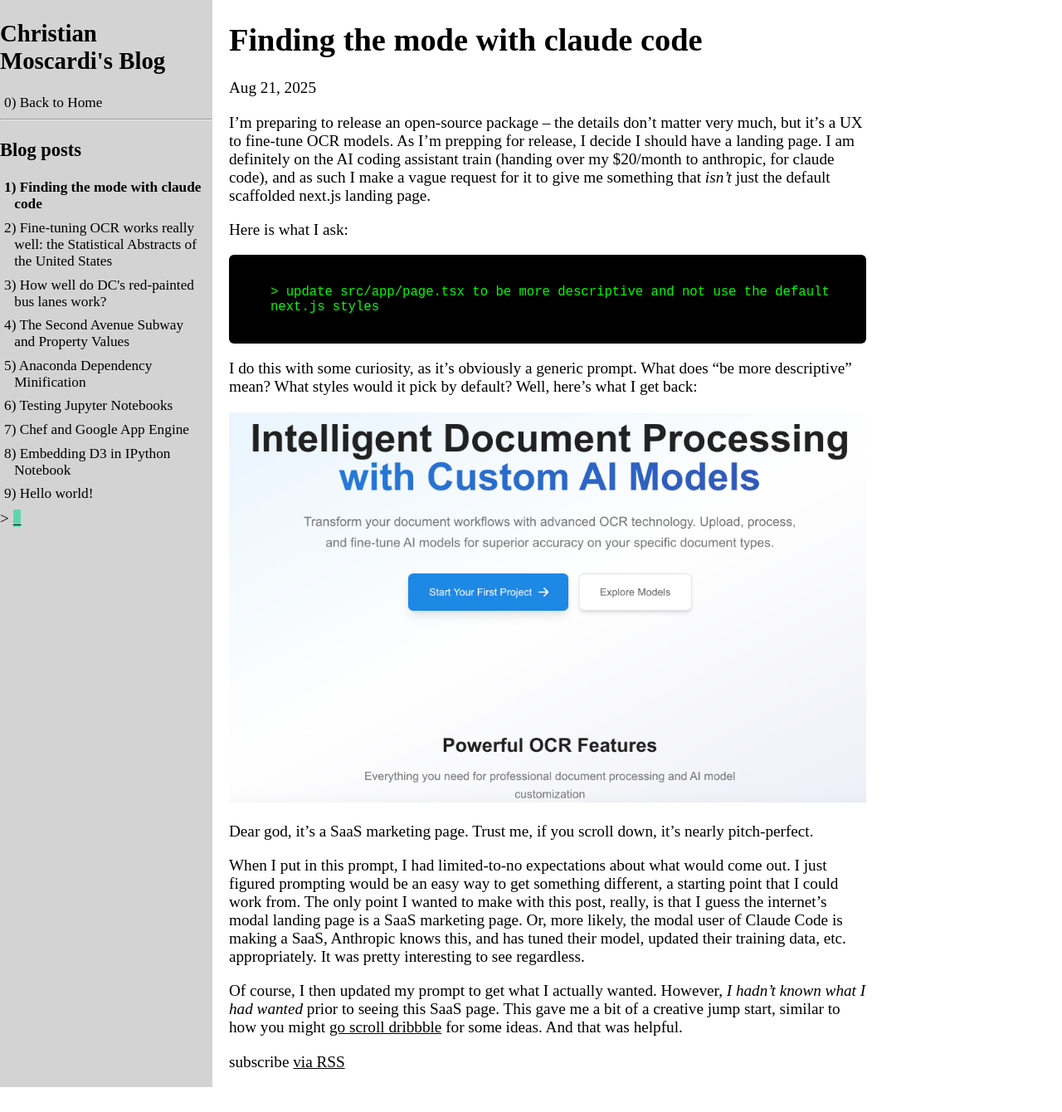
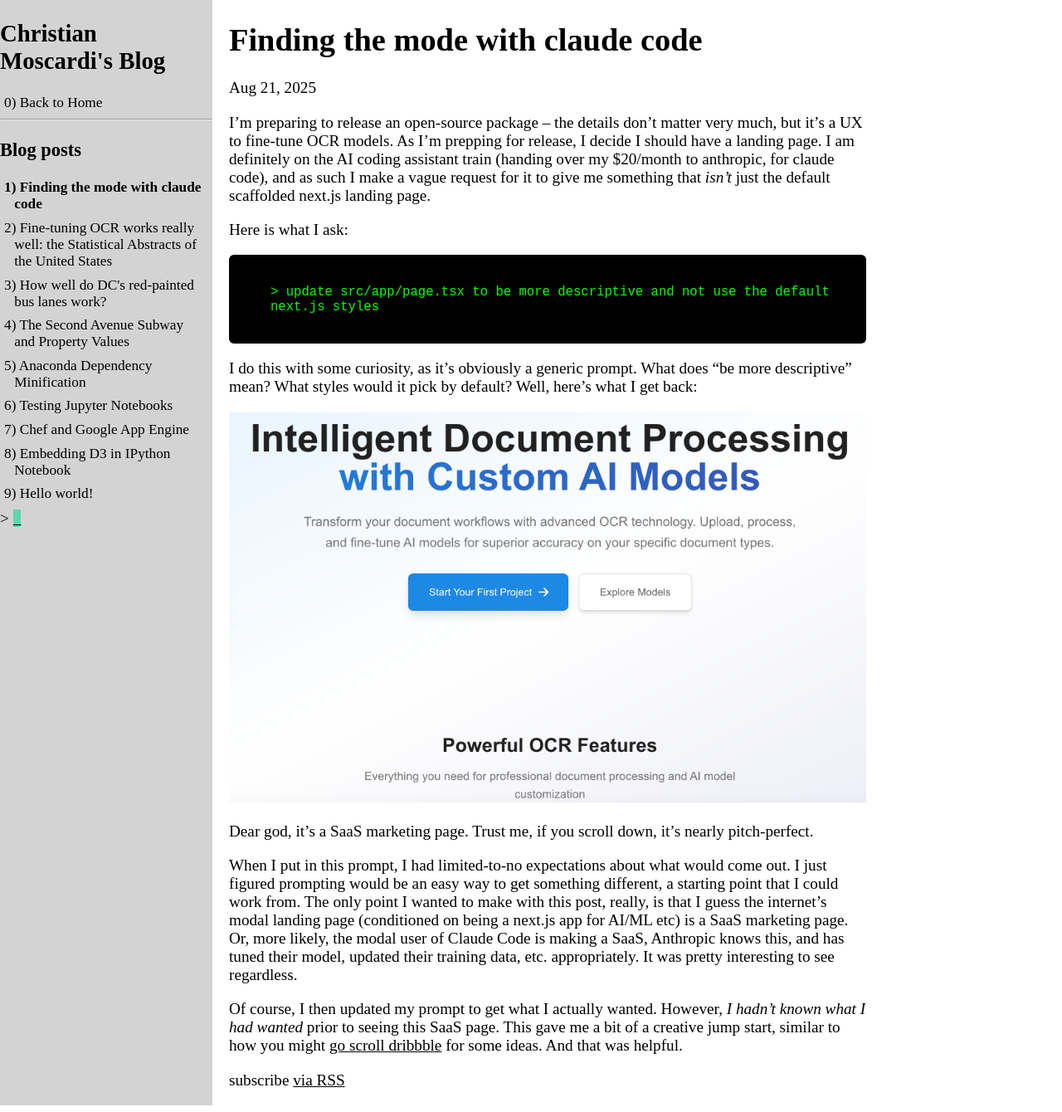
Before and after one commit to cmoscardi/cmoscardi.github.io, a Jekyll site: the page built from _posts/2025-08-21-ai-modal-landing-page.markdown, in a window 1280 px wide. Shown: the whole page at 83% size. Built offline with Jekyll 4.4.1, drawn with Linux system fonts in a browser that asks for light colours; nearby versions of some CDN libraries; before the commit the page ends 1318 px from its top, so only the background shows below that.

Commit message:
parenthetical

```diff
--- a/_posts/2025-08-21-ai-modal-landing-page.markdown
+++ b/_posts/2025-08-21-ai-modal-landing-page.markdown
@@ -29,6 +29,6 @@ I do this with some curiosity, as it's obviously a generic prompt. What does "be
 Dear god, it's a SaaS marketing page. Trust me, if you scroll down, it's nearly pitch-perfect.
 
 
-When I put in this prompt, I had limited-to-no expectations about what would come out. I just figured prompting would be an easy way to get something different, a starting point that I could work from. The only point I wanted to make with this post, really, is that I guess the internet's modal landing page is a SaaS marketing page. Or, more likely, the modal user of Claude Code is making a SaaS, Anthropic knows this, and has tuned their model, updated their training data, etc. appropriately. It was pretty interesting to see regardless.
+When I put in this prompt, I had limited-to-no expectations about what would come out. I just figured prompting would be an easy way to get something different, a starting point that I could work from. The only point I wanted to make with this post, really, is that I guess the internet's modal landing page (conditioned on being a next.js app for AI/ML etc) is a SaaS marketing page. Or, more likely, the modal user of Claude Code is making a SaaS, Anthropic knows this, and has tuned their model, updated their training data, etc. appropriately. It was pretty interesting to see regardless.
 
 Of course, I then updated my prompt to get what I actually wanted. However, _I hadn't known what I had wanted_ prior to seeing this SaaS page. This gave me a bit of a creative jump start, similar to how you might [go scroll dribbble](https://dribbble.com/tags/landing-page) for some ideas. And that was helpful.
```
